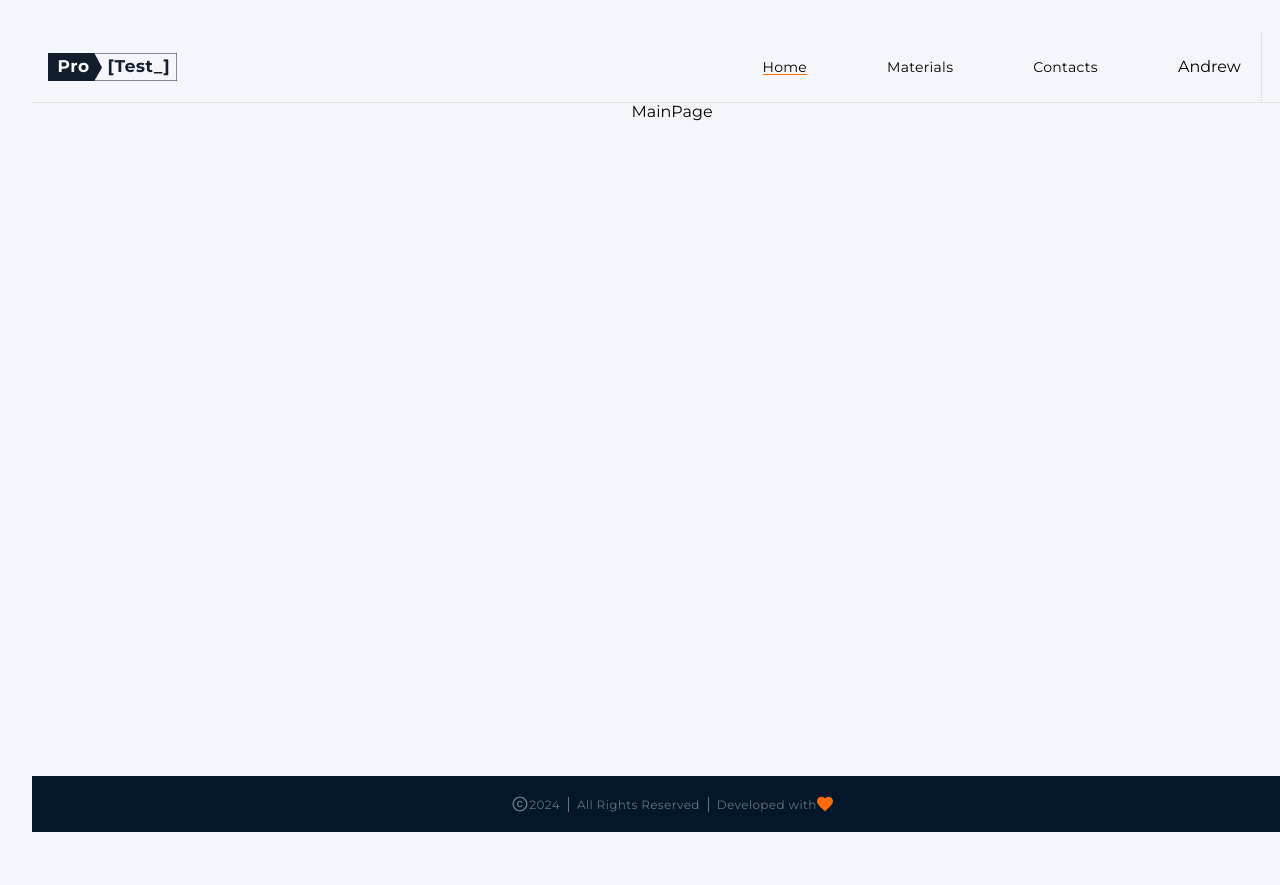
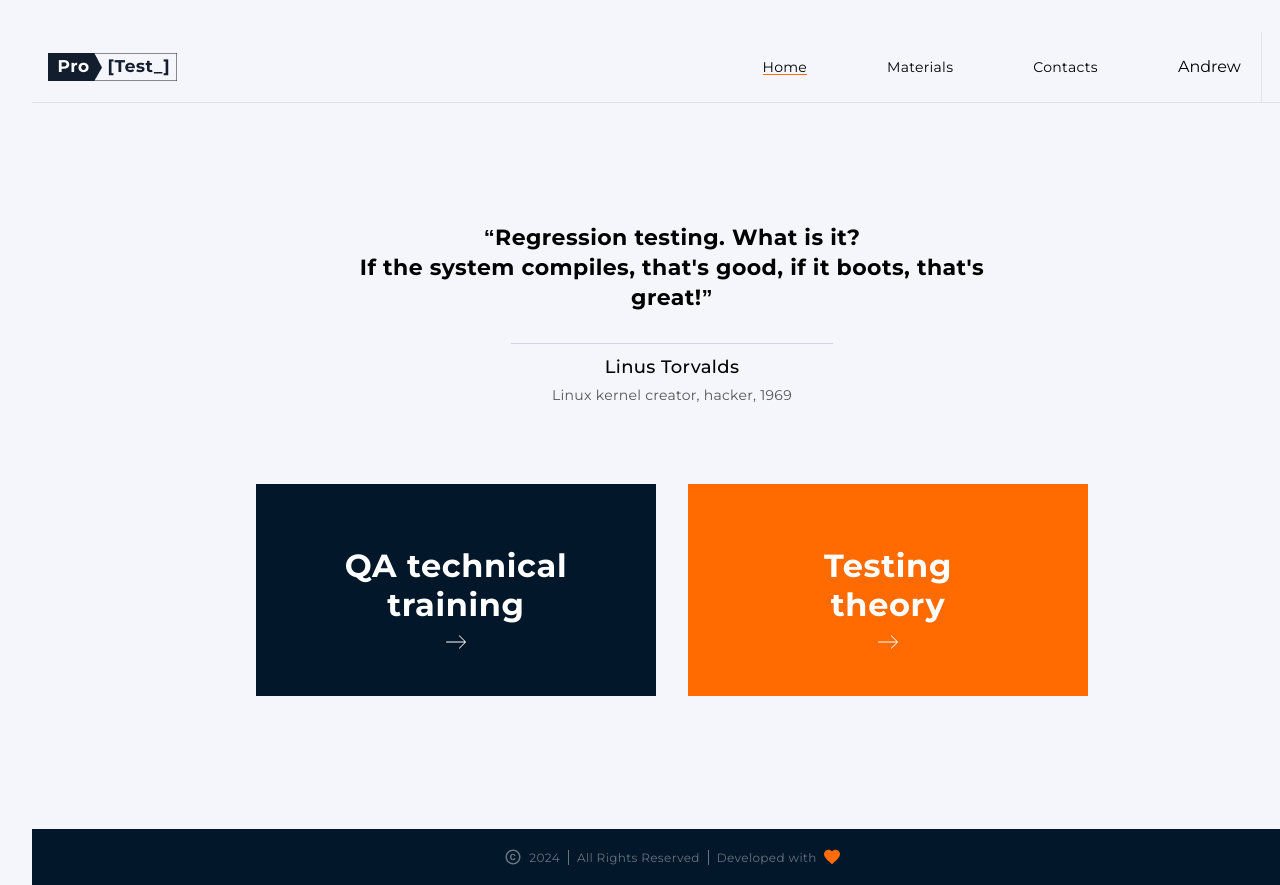
Before and after one commit to kiianskii/qa-testing-pet-project, a React (Vite) app: page / in a window 1280 px wide. Shown: the top 885 px of the page. Before the commit the page ends 864 px from the top, so only its background shows below. Built offline with nearby package versions, Linux system fonts and the light colour scheme.

Commit message:
made and styled mainpage

```diff
--- a/src/components/Footer/Footer.tsx
+++ b/src/components/Footer/Footer.tsx
@@ -7,11 +7,11 @@ const Footer = () => {
     <div className={s.footer_wrapper}>
       <ul className={s.footer_list}>
         <li className={s.footer_item}>
-          <Icon size={18} id="copyright" className={s.copyright} /> 2024
+          <Icon size={18} id="copyright" className={s.copyright} /> &nbsp; 2024
         </li>
         <li className={s.footer_item}>All Rights Reserved</li>
         <li className={s.footer_item}>
-          Developed with{" "}
+          Developed with &nbsp;
           <Icon size={16} id="heart-fill" className={s.footer_heart} />
         </li>
       </ul>
--- a/src/pages/MainPage/MainPage.module.css
+++ b/src/pages/MainPage/MainPage.module.css
@@ -0,0 +1,93 @@
+.container {
+  display: flex;
+  flex-direction: column;
+  align-items: center;
+  padding-top: 120px;
+  padding-bottom: 133px;
+}
+
+.title {
+  width: 650px;
+  height: 88px;
+  flex-shrink: 0;
+  margin-bottom: 32px;
+
+  text-align: center;
+  font-size: 22px;
+  font-style: normal;
+  font-weight: 700;
+  line-height: 30px; /* 136.364% */
+  letter-spacing: 0.44px;
+}
+
+.wrapper {
+  width: 322px;
+  padding-top: 12px;
+  border-top: 1px solid rgba(0, 18, 47, 0.15);
+  margin-bottom: 80px;
+
+  display: flex;
+  flex-direction: column;
+  align-items: center;
+  gap: 8px;
+
+  h3 {
+    font-size: 18px;
+    font-style: normal;
+    font-weight: 500;
+    line-height: normal;
+    letter-spacing: 0.36px;
+  }
+  p {
+    color: #555;
+    font-size: 14px;
+    font-style: normal;
+    font-weight: 400;
+    line-height: normal;
+    letter-spacing: 0.28px;
+  }
+}
+
+.btn_wrapper {
+  display: flex;
+  flex-wrap: wrap;
+  align-items: center;
+  justify-content: center;
+  gap: 32px;
+}
+
+.btn {
+  width: 400px;
+  height: 212px;
+  flex-shrink: 0;
+  background-color: #02172a;
+  color: #fff;
+  display: flex;
+  flex-direction: column;
+  align-items: center;
+  justify-content: center;
+  gap: 8px;
+  padding: 60px 14px 42px;
+
+  border-color: transparent;
+  cursor: pointer;
+
+  span {
+    color: #fff;
+
+    font-family: Montserrat;
+    font-size: 32px;
+    font-style: normal;
+    font-weight: 800;
+    line-height: normal;
+    letter-spacing: 0.64px;
+  }
+}
+
+.arrow {
+  fill: #fff;
+}
+
+.theory {
+  background-color: #ff6b01;
+}
--- a/src/pages/MainPage/MainPage.tsx
+++ b/src/pages/MainPage/MainPage.tsx
@@ -1,7 +1,49 @@
 import React from "react";
+import s from "./MainPage.module.css";
+import { Icon } from "../../icons/Icon";
+import { useNavigate } from "react-router-dom";
 
 const MainPage = () => {
-  return <div>MainPage</div>;
+  const navigate = useNavigate();
+
+  return (
+    <section className={s.container}>
+      <h2 className={s.title}>
+        “Regression testing. What is it? <br /> If the system compiles, that's
+        good, if it boots, that's great!”
+      </h2>
+
+      <div className={s.wrapper}>
+        <h3>Linus Torvalds</h3>
+        <p>Linux kernel creator, hacker, 1969</p>
+      </div>
+
+      <div className={s.btn_wrapper}>
+        <button
+          className={s.btn}
+          type="button"
+          onClick={() => {
+            navigate("/test");
+          }}
+        >
+          <span>QA technical training</span>
+          <Icon size={24} id="arrow" className={s.arrow} />
+        </button>
+        <button
+          className={s.btn + " " + s.theory}
+          type="button"
+          onClick={() => {
+            navigate("/test");
+          }}
+        >
+          <span>
+            Testing <br /> theory
+          </span>
+          <Icon size={24} id="arrow" className={s.arrow} />
+        </button>
+      </div>
+    </section>
+  );
 };
 
 export default MainPage;
```
